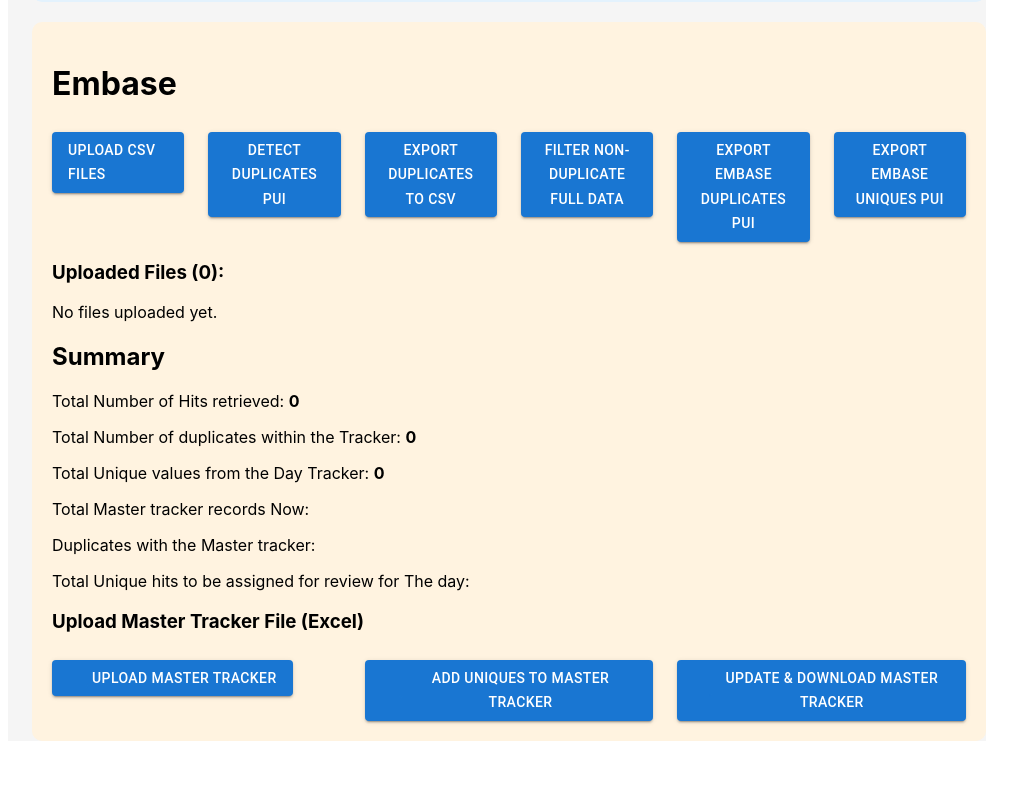
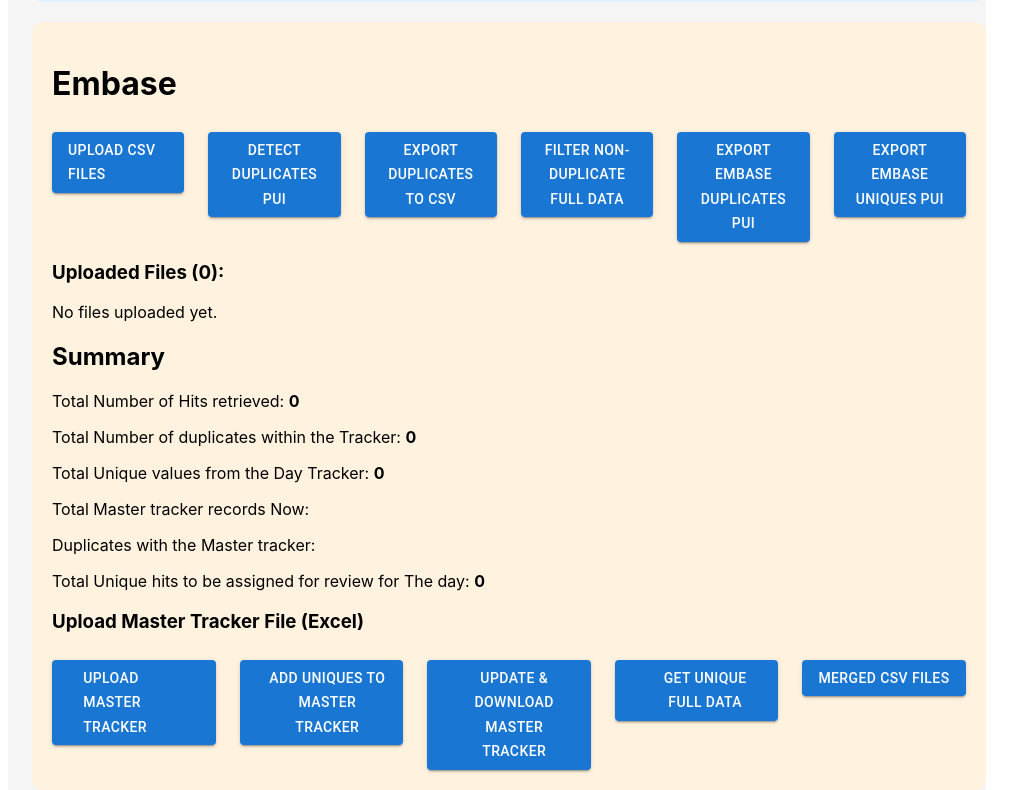
Before and after one commit to omls-git/literature-deduplication, a React (Create React App) app: page / in a window 1280 px wide. Shown: the part 720-1510 px from the top of the page, without its empty margins (131-1148 px from the left). Before the commit the page ends 1461 px from the top, so only its background shows below. Built offline with nearby package versions, Linux system fonts and the light colour scheme.

Commit message:
Embase chages

```diff
--- a/src/components/Embase.js
+++ b/src/components/Embase.js
@@ -104,6 +104,7 @@
         setAllCsvData((prevData) => {
           const newAllData = [...prevData, ...cleanedData];
           setCsvData(newAllData); // Update total CSV data
+          console.log("All the csv data", newAllData)
           return newAllData;
         });
       };
@@ -379,7 +380,8 @@
     console.log("Common PUIs:", commonPUIs);
     console.log("Total Common PUIs:", commonPUIs.length);
 
-    setTodaysUnique(commonPUIs.length)
+    setTodaysUnique(commonPUIs)
+    console.log("setTodaysUnique", commonPUIs)
     if (commonPUIs.length === 0) {
       console.warn("No common PUIs found.");
       return;
@@ -413,13 +415,75 @@
   };
 
 
+  // ✅ Create Unique Full Data (One row per matching PUI)
+  const getUniqueFullData = () => {
+    if (!todaysuniques || todaysuniques.length === 0) {
+      alert("No PUIs found. Please run 'Update & Download Master Tracker' first.");
+      return;
+    }
+
+    if (!csvData || csvData.length === 0) {
+      alert("CSV data not available. Please upload Embase files first.");
+      return;
+    }
+
+    // Convert to uppercase trimmed set for fast lookup
+    const todaysSet = new Set(
+      todaysuniques.map(pui => pui?.toString().trim().toUpperCase())
+    );
+
+    // To ensure only one row per unique PUI
+    const seenPUIs = new Set();
+    const matchedData = [];
+
+    for (const row of csvData) {
+      const pui = row?.PUI?.toString().trim().toUpperCase();
+      if (todaysSet.has(pui) && !seenPUIs.has(pui)) {
+        matchedData.push(row);
+        seenPUIs.add(pui); // ensure only one entry per PUI
+      }
+    }
+
+    console.log("✅ Matched PUIs count:", matchedData.length);
+    console.log("✅ Example matched data:", matchedData.slice(0, 5));
+
+    if (matchedData.length === 0) {
+      alert("No matching PUIs found in CSV data.");
+      return;
+    }
+
+    // ✅ Export to Excel
+    const worksheet = XLSX.utils.json_to_sheet(matchedData);
+    const workbook = XLSX.utils.book_new();
+    XLSX.utils.book_append_sheet(workbook, worksheet, "Unique_Full_Data");
+
+    const today = new Date().toISOString().split("T")[0];
+    XLSX.writeFile(workbook, `Unique_Full_Data_${today}.xlsx`);
+  };
+
+  // ✅ Download the merged CSV data as a file
+const downloadMergedCsv = () => {
+  if (!csvData || csvData.length === 0) {
+    alert("No merged CSV data found. Please upload or merge CSV files first.");
+    return;
+  }
+
+  console.log("Merged CSV data count:", csvData.length);
+
+  // Create worksheet and workbook
+  const worksheet = XLSX.utils.json_to_sheet(csvData);
+  const workbook = XLSX.utils.book_new();
+  XLSX.utils.book_append_sheet(workbook, worksheet, "Merged_CSV_Data");
+
+  // Optional: make filename include today’s date
+  const today = new Date().toISOString().split("T")[0];
+  XLSX.writeFile(workbook, `Merged_CSV_Data_${today}.xlsx`);
+};
+
 
 
   return (
     <div>
-
-
-
       <div style={{ backgroundColor: "#FFF3E0", padding: "20px", borderRadius: "10px", marginTop: "20px" }}>
         <h1>Embase</h1>
         <Box sx={{ flexGrow: 1 }}>
@@ -461,6 +525,7 @@
               </Button>
 
             </Grid>
+
           </Grid>
         </Box>
 
@@ -499,7 +564,7 @@
           Duplicates with the Master tracker: <strong>{duplicatePuiLength}</strong>
         </p>
         <p>
-          Total Unique hits to be assigned for review for The day: <strong>{todaysuniques}</strong>
+          Total Unique hits to be assigned for review for The day: <strong>{todaysuniques.length}</strong>
         </p>
 
 
@@ -530,6 +595,17 @@
                 <CircularProgress size={24} />  Update & Download Master Tracker
               </Button>
             </Grid>
+            <Grid item xs>
+              <Button variant="contained" onClick={getUniqueFullData}>
+                <CircularProgress size={24} />  Get Unique Full Data
+              </Button>
+            </Grid>
+            <Grid item xs>
+              <Button variant="contained" onClick={downloadMergedCsv}>
+                Merged CSV Files
+              </Button>
+            </Grid>
+
 
           </Grid>
         </Box>
```
